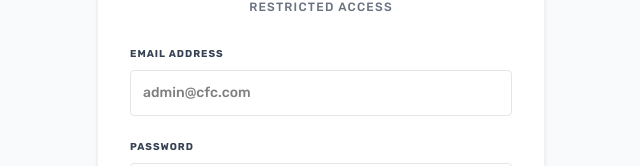
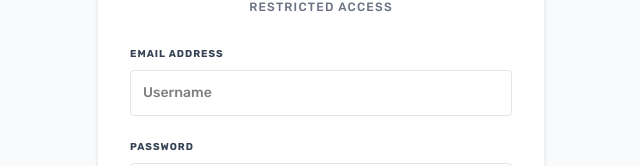
Before and after one commit to AK-Tanha/Cage-Fighting-Championship, a Next.js app: page /admin/fighters/1 in a window 1280 px wide. Shown: the part 276-442 px from the top of the page, without its empty margins (319-959 px from the left). Built offline with nearby package versions, Linux system fonts and the light colour scheme; no server answers.

Commit message:
refactor: update username input placeholder in AdminLoginForm.

```diff
--- a/src/components/admin/AdminLoginForm.tsx
+++ b/src/components/admin/AdminLoginForm.tsx
@@ -59,7 +59,7 @@ const AdminLoginForm: React.FC = () => {
                         value={username}
                         onChange={(e) => setUsername(e.target.value)}
                         className="w-full border border-black/10 rounded-sm p-3 text-sm focus:outline-none focus:border-[#FE0002] transition-colors font-medium text-black"
-                        placeholder="admin@cfc.com"
+                        placeholder="Username"
                         required
                     />
                 </div>
```
